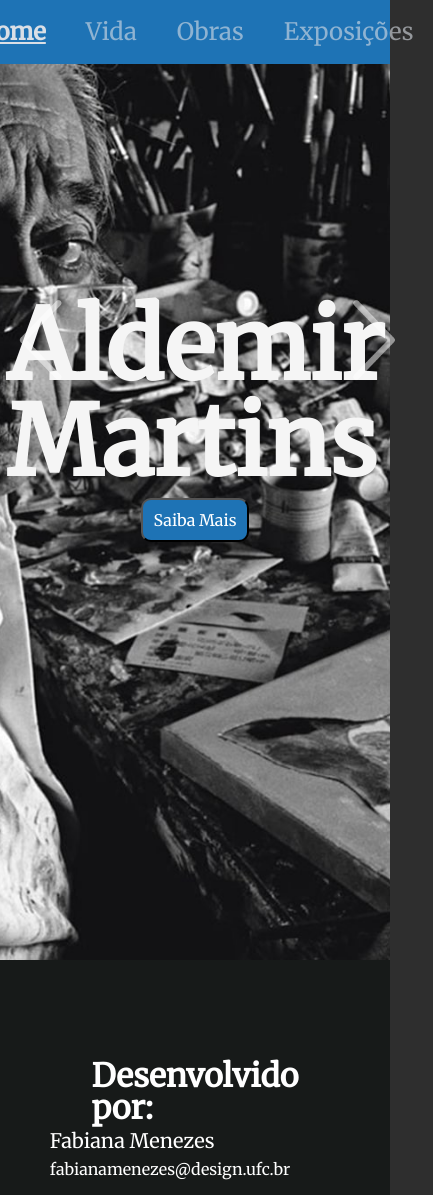
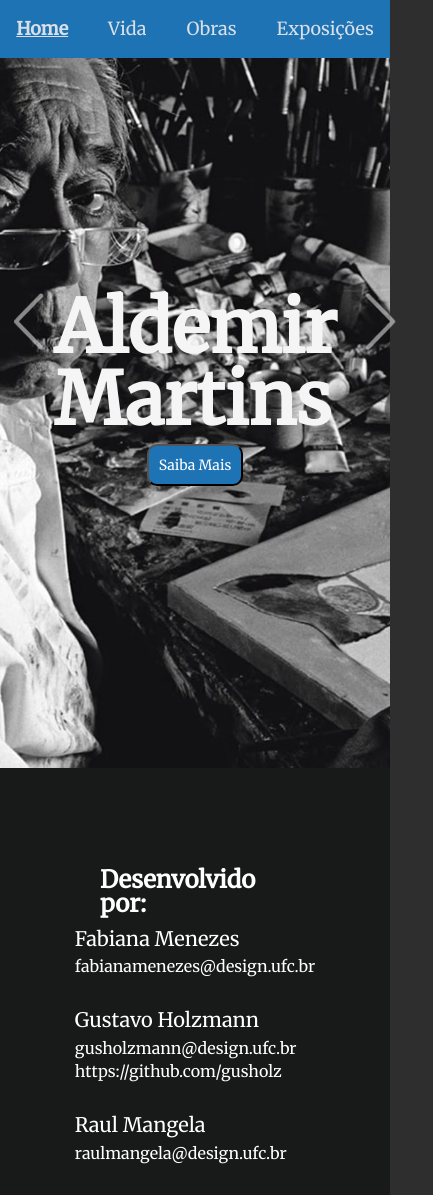
Before and after one commit to gusholz/sitePG3, a plain HTML site: page index.html in a window 390 px wide. Shown: the top 1195 px of the page, 433 px wide, since content can reach past the window. Drawn offline with Linux system fonts and the light colour scheme; a web font is replaced by a local one.

Commit message:
Update mais opções de responsividade

```diff
--- a/css/footer.css
+++ b/css/footer.css
@@ -1,3 +1,9 @@
+.rodape .container{
+    display: flex;
+    flex-direction: column;
+    align-items: center;
+    padding: 100px;
+}
 .rodape .container h1{
     font-size: 32px;
     margin-bottom: 1%;
@@ -27,20 +33,12 @@
 
 .rodape .container a :hover {
     text-decoration: underline;
-    cursor: pointer;
 }
 
 .rodape{
     background-color: #171a19;
-    margin-top: auto;
 }
 
-.rodape .container{
-    display: flex;
-    flex-direction: column;
-    align-items: center;
-    padding: 100px;
-}
 
 .membrosEquipe {
     display: flex;
@@ -66,6 +64,7 @@
 
     .membro{
         margin-bottom: 10%;
+        margin-right: 0;
     }
 
     h2{
@@ -76,3 +75,10 @@
         margin-bottom: 3%;
     }
 }
+
+@media only screen and (max-width: 480px){
+    .rodape .container h1{
+        font-size: 24px;
+        margin-bottom: 4%;
+    }
+}
--- a/css/header.css
+++ b/css/header.css
@@ -41,8 +41,6 @@
     transition: none;
 }
 
-
-
 .menuNavegacao :hover {
     transition: none;
     font-weight: 700;
@@ -54,7 +52,33 @@
 }
 
 @media only screen and (max-width: 700px)  {
+    .menuNavHome{
+        background-color: #1E73B5 ;
+    }
+
     .menuNavegacao{
-        background-color: #1E73B5;
+        background-color: #E5C520;
+    }
+
+    .heading{
+        display: flex !important;
+        flex-direction: column !important;
+    }
+
+    .linkMenuNav{
+        opacity: 1 !important;
     }
 }
+
+@media only screen and (max-width: 480px){
+    .linkMenuNav{
+        font-size: 18px !important;
+    }
+}
+
+@media only screen and (max-width: 360px){
+    .linkMenuNav{
+        font-size: 16px !important;
+    }
+
+}
--- a/css/mainExpo.css
+++ b/css/mainExpo.css
@@ -68,3 +68,27 @@ p{
         margin-bottom: 5%;
     }
 }
+@media only screen and (max-width: 480px){
+    h1{
+        font-size: 72px;
+    }
+
+    h2{
+        font-size: 48px;
+        text-align: center;
+    }
+
+    img{
+        max-width: fit-content;
+    }
+}
+
+@media only screen and (max-width: 360px){
+    h1{
+        font-size: 60px;
+    }
+
+    img{
+        max-width: 250px;
+    }
+}
--- a/css/mainHome.css
+++ b/css/mainHome.css
@@ -83,3 +83,33 @@ h1 {
         color: #fff;
     }
 }
+
+@media only screen and (max-width: 480px){
+    .imagensHome{
+        max-width: 100%;
+        height: 48em;
+        width: 36em;
+    }
+
+    h1{
+        font-size: 72px;
+    }
+
+    .botaoSaibaMais{
+        font-size: 14px;
+    }
+
+    .seta{
+        height: 7%;
+    }
+
+    #setaDireita{
+        margin-left: 90%;
+    }
+}
+
+@media only screen and (max-width: 360px){
+    .saibaMaisHome{
+        margin-top: 100%;
+    }
+}
--- a/css/mainObras.css
+++ b/css/mainObras.css
@@ -87,5 +87,26 @@ h2 {
         color: black;
     }
 
+    .seta{
+        height: 70px;
+    }
+}
+
+@media only screen and (max-width: 480px){
+    .headingObras{
+        width: 80%;
+    }
+
+    .imagensObras{
+        max-width: 85px;
+    }
+
+    .seta{
+        height: 40px;
+    }
+}
+
+
+@media only screen and (max-width: 360px){
 
 }
--- a/css/mainVida.css
+++ b/css/mainVida.css
@@ -82,15 +82,6 @@ h1{
 }
 
 @media only screen and (max-width: 700px)  {
-    .menuNavegacao{
-        background-color: #E5C520;
-    }
-
-    .heading{
-        display: flex;
-        flex-direction: column;
-    }
-
     #linhaVertical{
         display: none;
     }
@@ -108,3 +99,15 @@ h1{
         font-size: 100px;
     }
 }
+
+@media only screen and (max-width: 480px){
+    h1{
+        font-size: 72px;
+    }
+}
+
+@media only screen and (max-width: 360px){
+    h1{
+        font-size: 64px;
+    }
+}
```
